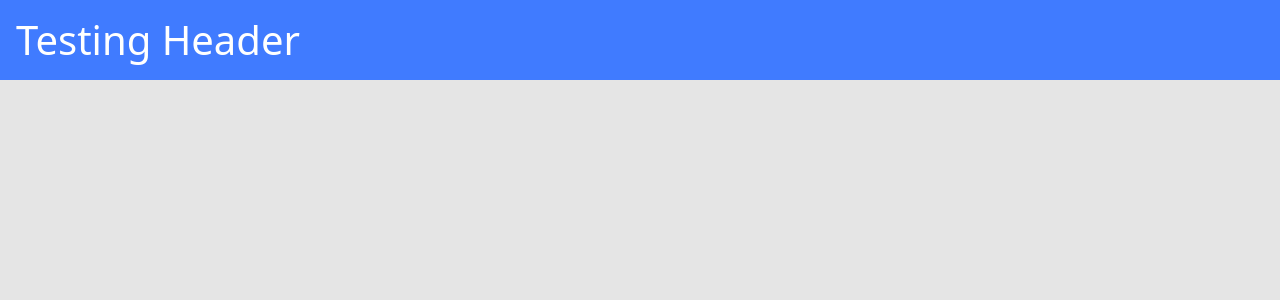
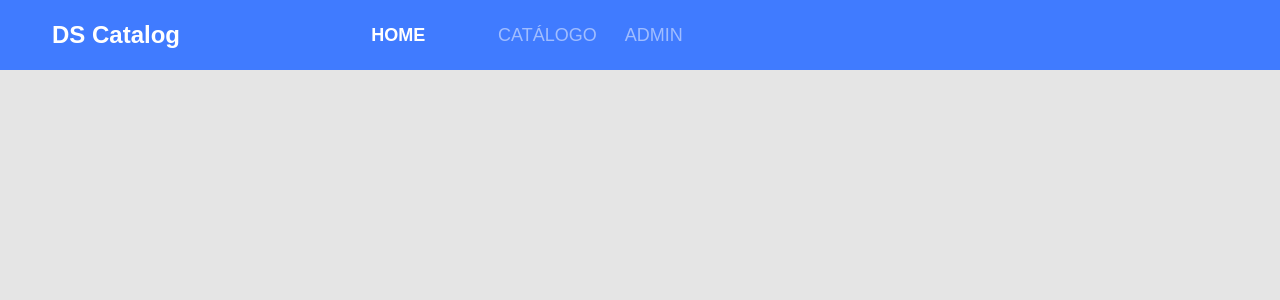
Before and after one commit to hstt-coder/bds-dscatalog, a React (Create React App) app in the folder frontend/: page / in a window 1280 px wide. Shown: the top 300 px of the page. Built offline with nearby package versions, Linux system fonts and the light colour scheme.

Commit message:
Navbar Styling

```diff
--- a/frontend/src/App.css
+++ b/frontend/src/App.css
@@ -0,0 +1,20 @@
+@import url('https://fonts.googleapis.com/css2?family=Open+Sans:wght@400;700&display=swap');
+
+* {
+  font-family: 'Opens Sans', sans-serif;
+}
+
+h1,
+h2,
+h3,
+h4,
+h5,
+h6 {
+  font-weight: 700;
+  margin-bottom: 0;
+}
+
+a, a:hover {
+  text-decoration: none;
+  color: unset;
+}
--- a/frontend/src/App.tsx
+++ b/frontend/src/App.tsx
@@ -1,10 +1,9 @@
 import './assets/styles/custom.scss';
 import './App.css';
+import Navbar from 'components/Navbar';
 
-function App() {
-  return (
-    <h1 className="bg-primary text-white p-3">Testing Header</h1>
-  );
+const App = () => {
+  return <Navbar/>
 }
 
 export default App;
--- /dev/null
+++ b/frontend/src/components/Navbar/index.tsx
@@ -0,0 +1,44 @@
+import './styles.css';
+import '@popperjs/core';
+import 'bootstrap/js/src/collapse';
+
+const Navbar = () => {
+  return (
+    <nav className="navbar navbar-expand-md navbar-dark bg-primary main-nav">
+      <div className="container-fluid">
+        <a className="nav-logo-text" href="link">
+          <h4>DS Catalog</h4>
+        </a>
+
+        <button
+          className="navbar-toggler"
+          type="button"
+          data-bs-toggle="collapse"
+          data-bs-target="#dscatalog-navbar"
+          aria-controls="dscatalog-navbar"
+          aria-expanded="false"
+          aria-label="Toggle navigation"
+        >
+          <span className="navbar-toggler-icon"></span>
+        </button>
+        <div className="collapse navbar-collapse" id="dscatalog-navbar">
+          <ul className="navbar-nav offset-md-2 main-menu">
+            <li>
+              <a href="link" className="active">
+                HOME
+              </a>
+            </li>
+            <li>
+              <a href="link">CATÁLOGO</a>
+            </li>
+            <li>
+              <a href="link">ADMIN</a>
+            </li>
+          </ul>
+        </div>
+      </div>
+    </nav>
+  );
+};
+
+export default Navbar;
--- /dev/null
+++ b/frontend/src/components/Navbar/styles.css
@@ -0,0 +1,35 @@
+
+
+.nav-logo-text, .nav-logo-text:hover {
+  color: #fff;
+}
+
+.main-menu {
+  display: flex;
+  font-size: 18px;
+  width: 380px;
+  justify-content: space-between;
+}
+
+.main-menu a {
+  color: rgba(255, 255, 255, .5);
+}
+
+.main-menu a:hover {
+  color: #fff;
+}
+
+.main-menu a.active {
+  color: #fff;
+  font-weight: 700;
+}
+
+.main-nav {
+  padding-left: 40px;
+  min-height: 70px;
+}
+
+.collapse ul li  {
+  padding: 10px;
+  width: 100%;
+}
--- a/frontend/src/index.tsx
+++ b/frontend/src/index.tsx
@@ -1,8 +1,6 @@
-import '@popperjs/core';
-import 'bootstrap/js/dist/collapse';
+
 import React from 'react';
 import ReactDOM from 'react-dom';
-import 'bootstrap/dist/css/bootstrap.css';
 import App from './App';
 
 ReactDOM.render(
```
Also changed, not shown: 1 other file (tests, documents, lock files or other folders).
